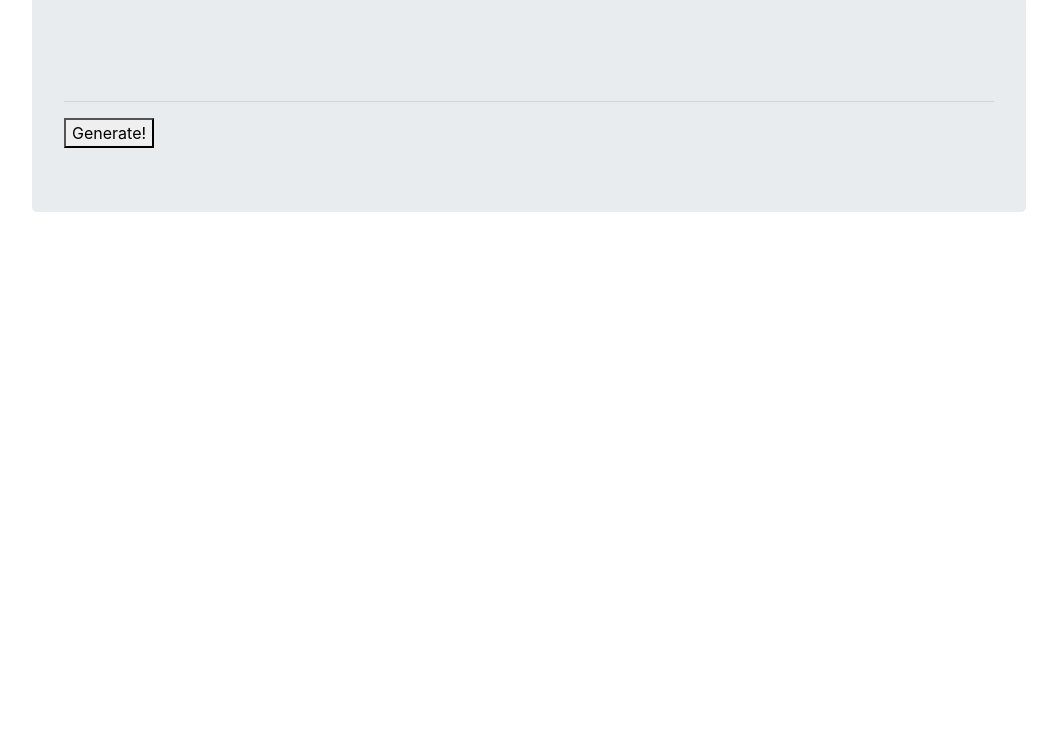
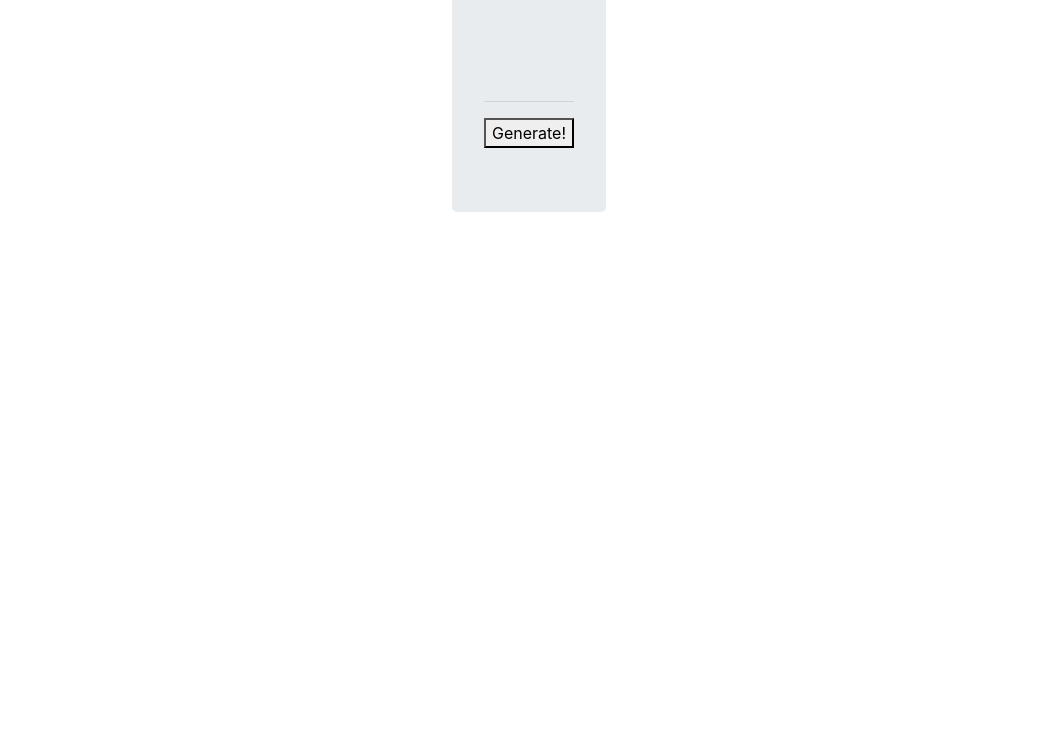
Before and after one commit to MisterSpacebar/six-digit-number-generator, a plain HTML site: page index.html in a window 1280 px wide. Shown: the part 49-800 px from the top of the page, without its empty margins (111-1168 px from the left). Drawn offline with nearby package versions, Linux system fonts and the light colour scheme.

Commit message:
Update main.css

```diff
--- a/main.css
+++ b/main.css
@@ -1,7 +1,11 @@
 .container {
   width: 1024px;
-  text-align-center;
+  text-align: center;
  }
+
+.jumbotron {
+  display: inline-block;
+}
 
  h2 {
   text-align: center;
```
